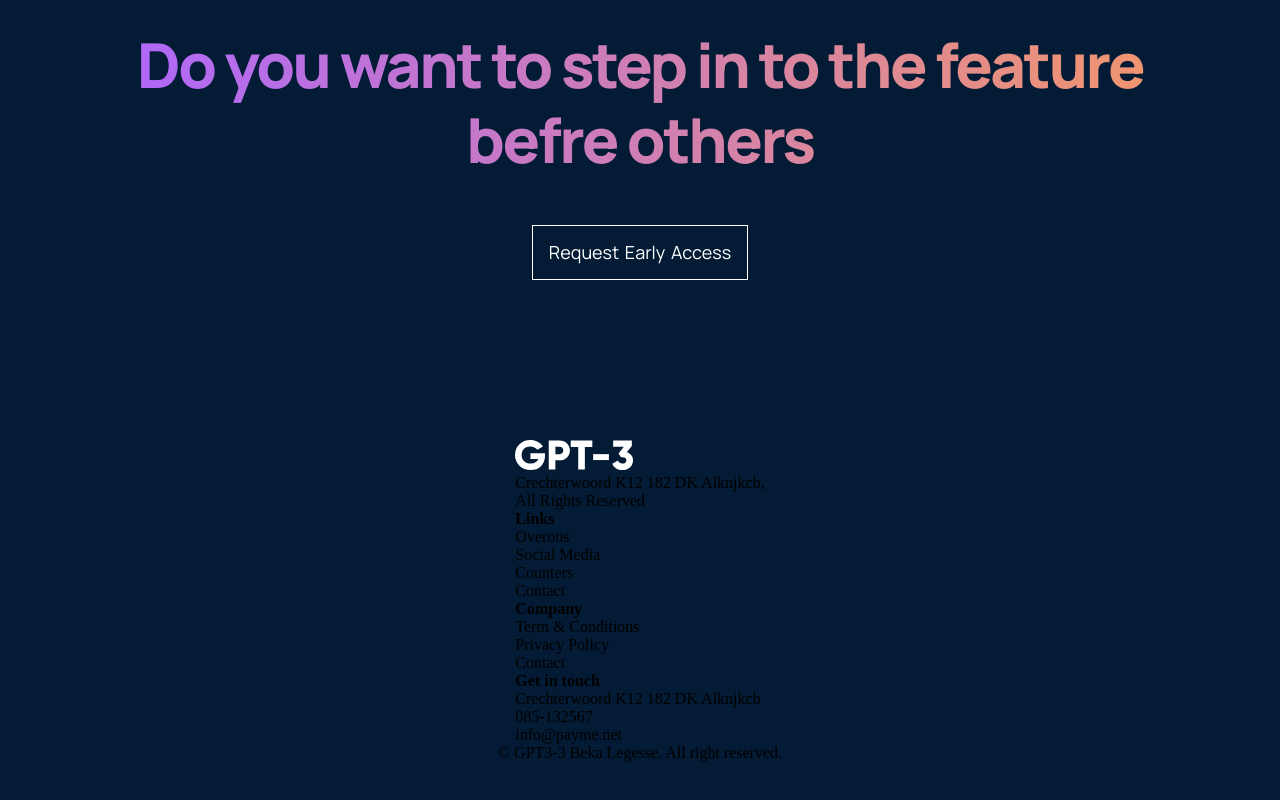
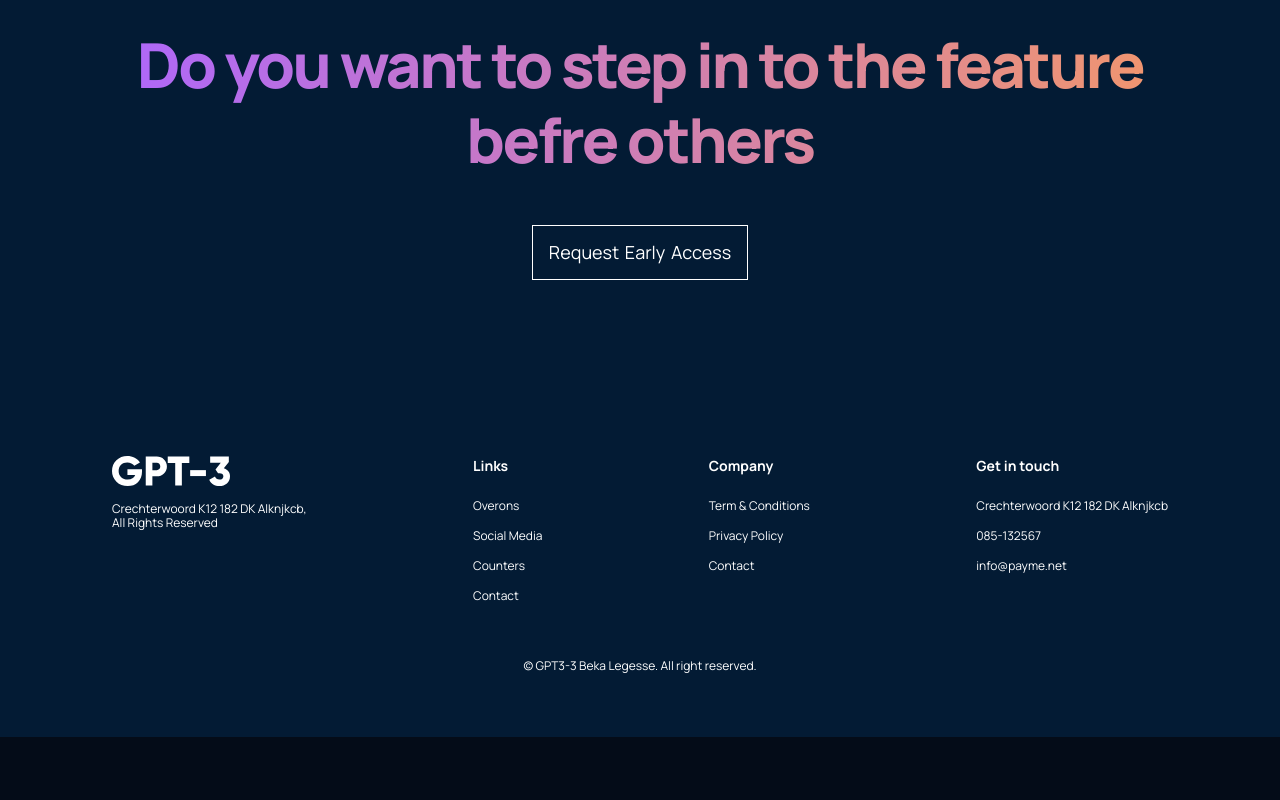
Before and after one commit to BekaLegesse/gpt3_website, a React (Create React App) app: page / in a window 1280 px wide. Shown: the part 4237-5037 px from the top of the page. After the commit the page ends 4974 px from the top, so only its background shows below. Built offline with nearby package versions, Linux system fonts and the light colour scheme.

Commit message:
footer finished

```diff
--- a/src/containers/footer/footer.css
+++ b/src/containers/footer/footer.css
@@ -25,6 +25,7 @@
     border: 1px solid #fff;
     text-align: center;
     margin-bottom: 10rem;
+    cursor: pointer;
 }
 .gpt3__footer-btn p{
     box-sizing: border-box;
@@ -34,3 +35,89 @@
     color: #fff;
     word-spacing: 2px;
 }
+.gpt3__footer-links{
+    display: flex;
+    justify-content: space-between;
+    align-items: flex-start;
+    flex-wrap: wrap;
+    flex-direction: row;
+    width: 100%;
+    text-align: left;
+}
+.gpt3__footer-links div{
+    width: 250;
+    margin: 1rem;
+}
+.gpt3__footer-links_logo{
+    display: flex;
+    flex-direction: column;
+}
+.gpt3__footer-links_logo img{
+    width: 118px;
+    height: 30px;
+    margin-bottom: 1rem;
+}
+.gpt3__footer-links_logo p{
+    font-family: var(--font-family);
+    font-size: 12px;
+    line-height: 14px;
+    color: #FFF;
+}
+.gpt3__footer-links_div{
+    display: flex;
+    justify-content: flex-start;
+    flex-direction: column;
+}
+.gpt3__footer-links_div h4{
+    font-family: var(--font-family);
+    font-size: 14px;
+    color: #fff;
+    margin-bottom: 1rem;
+
+}
+.gpt3__footer-links_div p{
+    font-family: var(--font-family);
+    font-size: 12px;
+    line-height: 14px;
+    color: #fff;
+    margin: 0.5rem 0;
+    cursor: pointer;
+}
+.gpt3__footer-copyright{
+    margin-top: 2rem;
+    text-align: center;
+    width: 100%;
+}
+.gpt3__footer-copyright p{
+    font-family: var(--font-family);
+    font-size: 12px;
+    line-height: 14px;
+    color: #fff;
+    cursor: pointer;
+}
+@media screen and (max-wid: 850px) {
+    .gpt3__footer-heading h1{
+        font-size: 44px;
+        line-height: 50px;
+    }
+}
+@media screen and (max-wid: 550px) {
+    .gpt3__footer-heading h1{
+        font-size: 34px;
+        line-height: 42px;
+    }
+    .gpt3__footer-links div{
+        margin: 1rem 0;
+    }
+    .gpt3__footer-btn p{
+        font-size: 14px;
+        line-height: 20px;
+    }
+
+}
+@media screen and (max-wid: 400px) {
+    .gpt3__footer-heading h1{
+        font-size: 27px;
+        line-height: 38px;
+    }
+}
```
